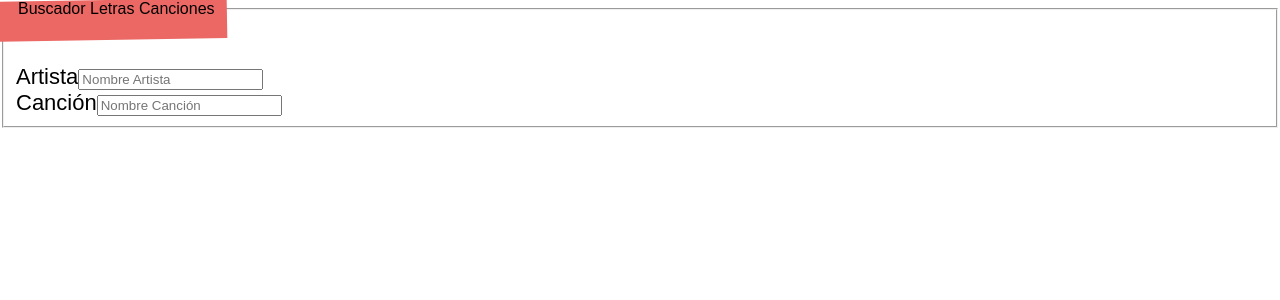
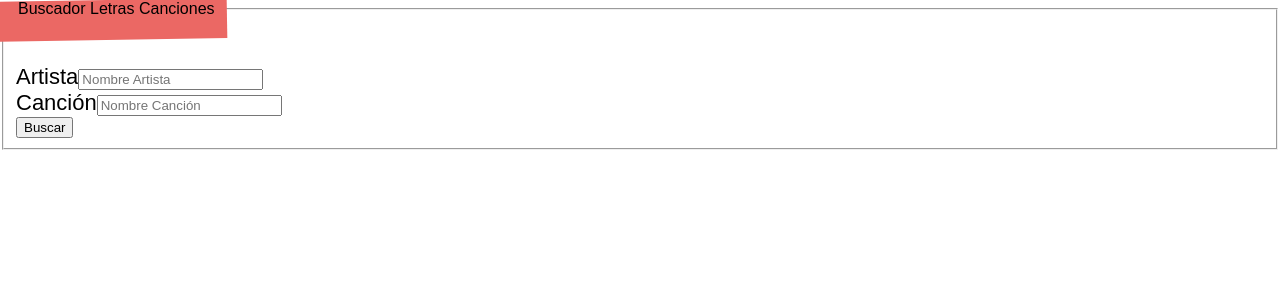
Before and after one commit to pipe473/Letras-de-Canciones, a React (Create React App) app: page / in a window 1280 px wide. Shown: the top 300 px of the page. Built offline with nearby package versions, Linux system fonts and the light colour scheme; the HTML template or start-up script is replaced by a standard one.

Commit message:
Añadiendo el boton para la busqueda

```diff
--- a/src/components/Formulario.js
+++ b/src/components/Formulario.js
@@ -10,7 +10,6 @@ const Formulario = () => {
                >
                    <fieldset>
                        <legend className="text-center">Buscador Letras Canciones</legend>
-
                         <div className="row">
                             <div className="col-md-6">
                                 <div className="form-group">
@@ -35,8 +34,11 @@ const Formulario = () => {
                                 </div>
                                 </div>
                         </div>
+                        <button
+                                type="submit"
+                                className="btn btn-primary float-right"
+                            >Buscar</button>
                    </fieldset>
-
                </form>
            </div>
        </div>
```
Lines whose indentation alone changed are shown as unchanged.
